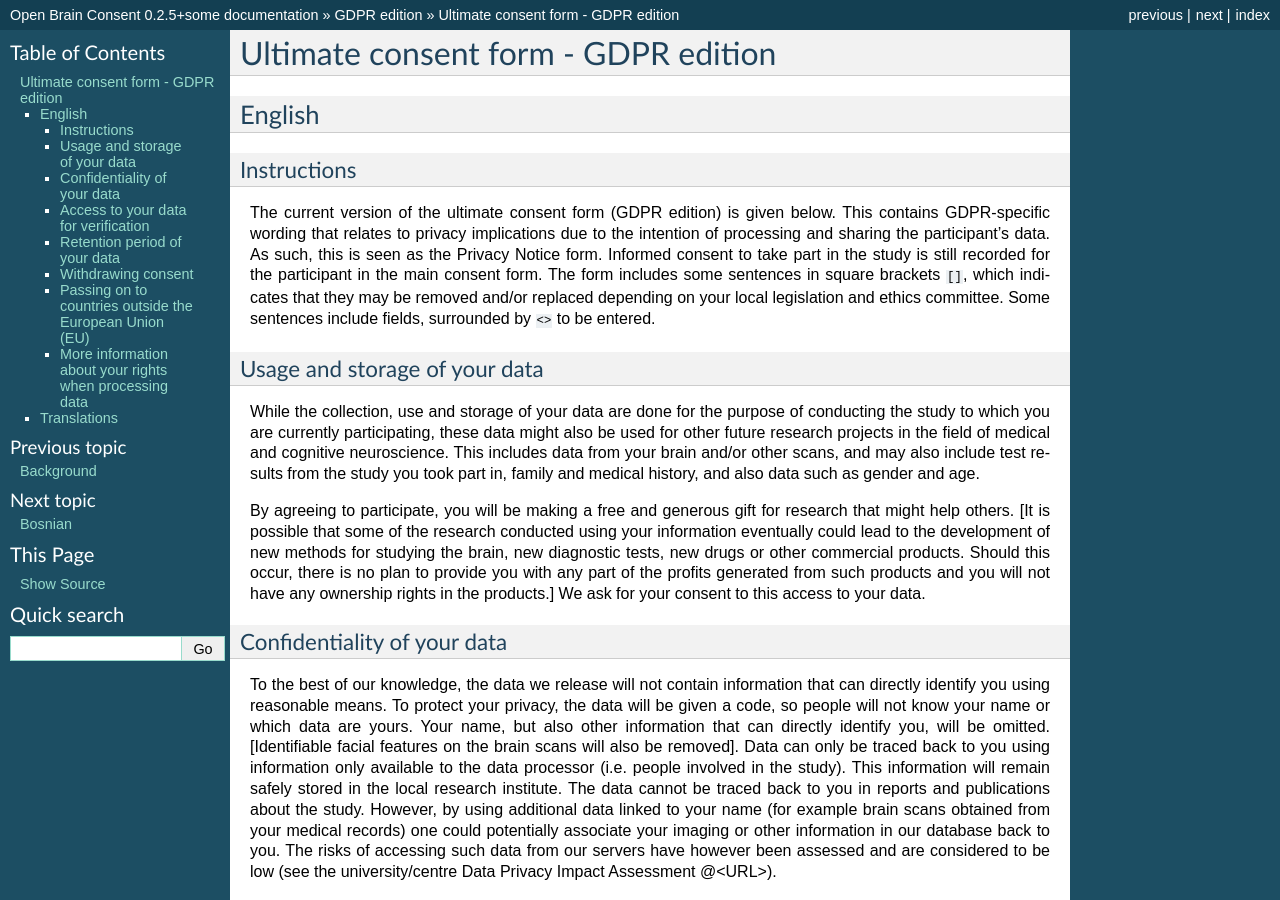
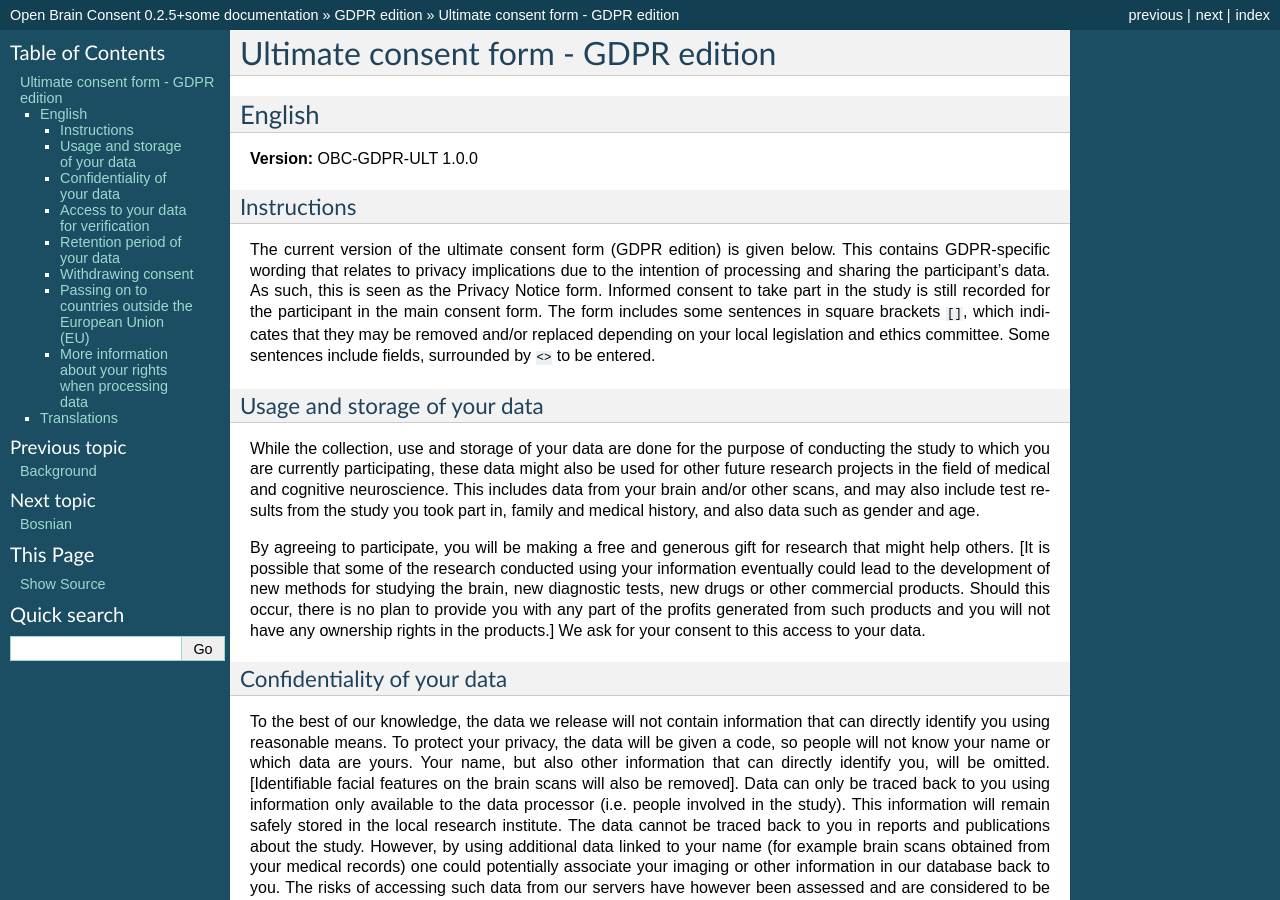
Before and after one commit to con/open-brain-consent, a Sphinx documentation site: the page built from docs/source/gdpr/ultimate_gdpr.rst, in a window 1280 px wide and 900 px high. Built offline with Sphinx 7.4.7, drawn with Linux system fonts in a browser that asks for light colours.

Commit message:
and now for gdpr ultimate - inject version into ultimate en itself

```diff
--- a/docs/source/gdpr/ultimate_gdpr.rst
+++ b/docs/source/gdpr/ultimate_gdpr.rst
@@ -6,6 +6,8 @@ Ultimate consent form - GDPR edition
 
 English
 -------
+
+**Version:** OBC-GDPR-ULT 1.0.0
 
 Instructions
 ~~~~~~~~~~~~
```
